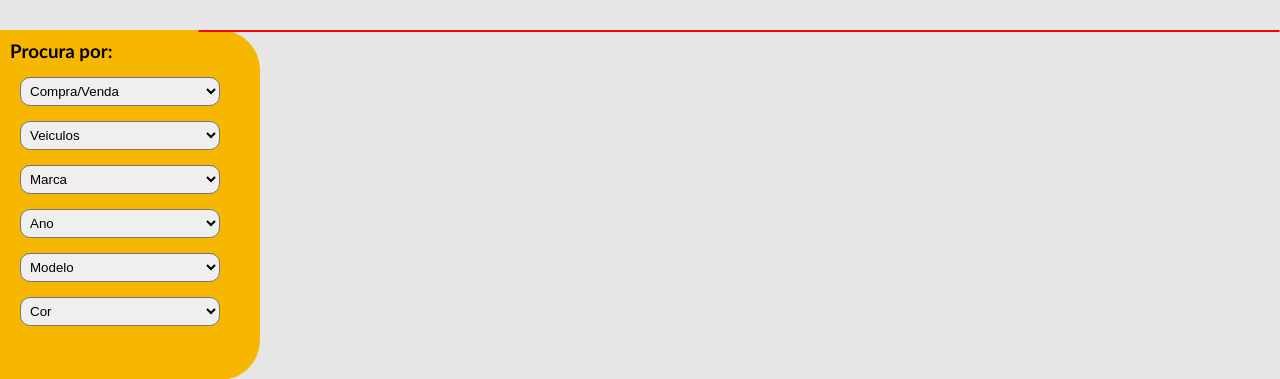
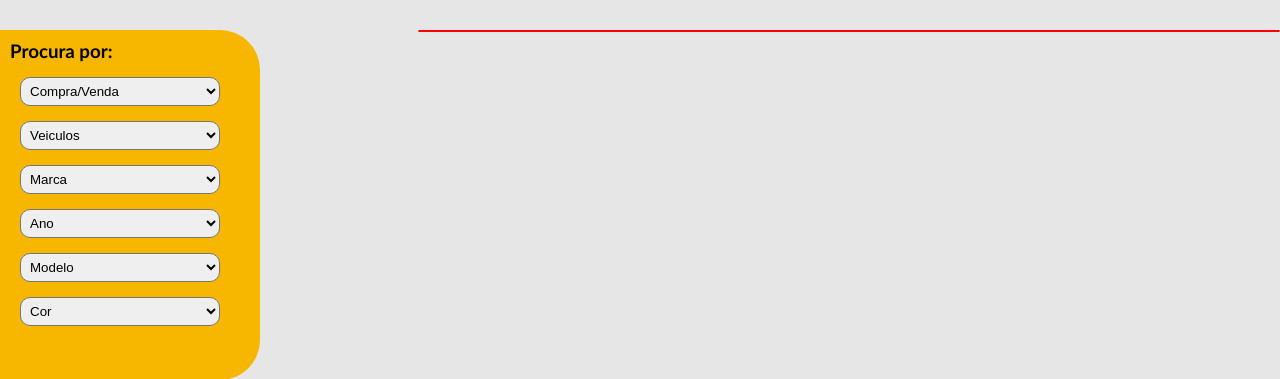
Before and after one commit to Andressa-Anthero7/teste, a Django app: page / in a window 1280 px wide. Shown: the part 136-515 px from the top of the page. Run offline with Django 3.2, Linux system fonts and the light colour scheme; data that the repository does not hold is empty.

Commit message:
update2506
ajust da widith do display anuncio de 1080 para 860

```diff
--- a/nix/static/css/estilo.css
+++ b/nix/static/css/estilo.css
@@ -118,14 +118,14 @@
 /*Formatação area de anuncios*/
 
 .display-anuncios{
-	width:1080px;
+	width:860px;
 	height:3000px;
 	display:inline;
 	float: right;
 	margin-top: 10px;
 	background: #CCC;
 	border-radius:40px;
-	border:1px solid red;
+
 
 }
 
```
